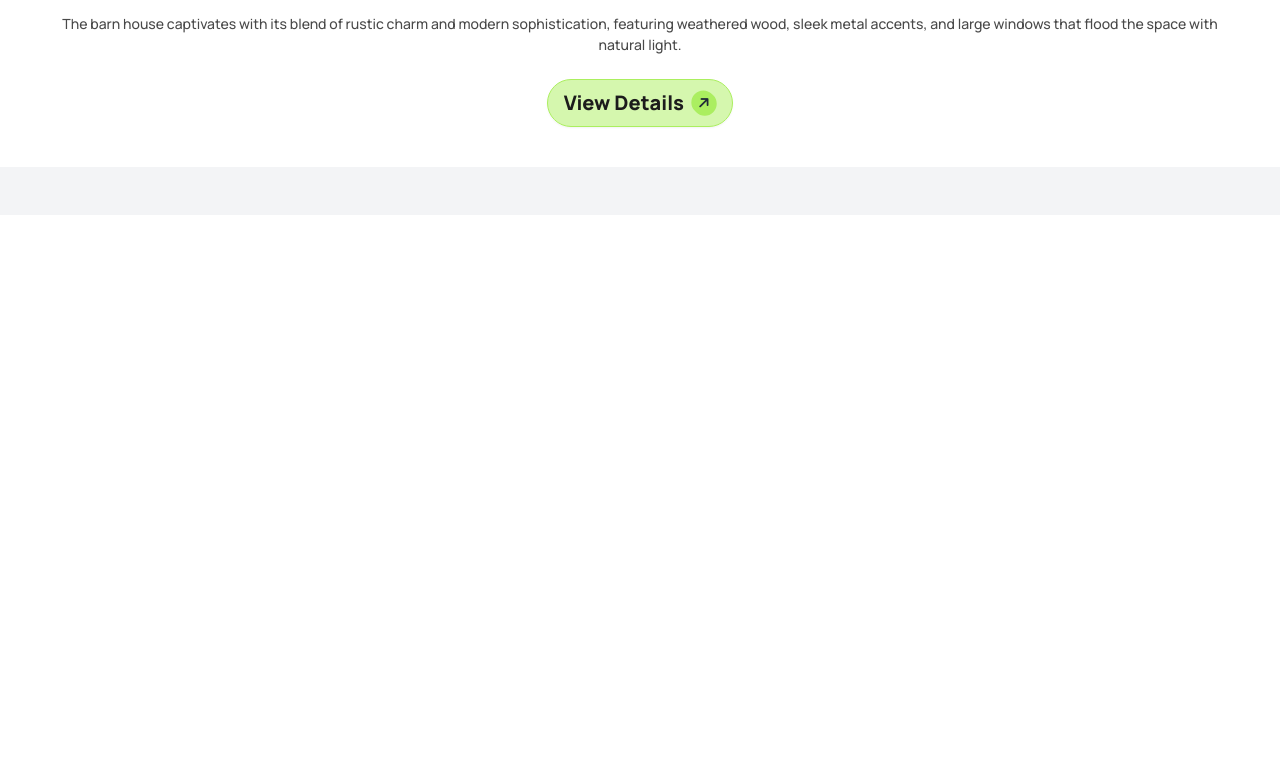
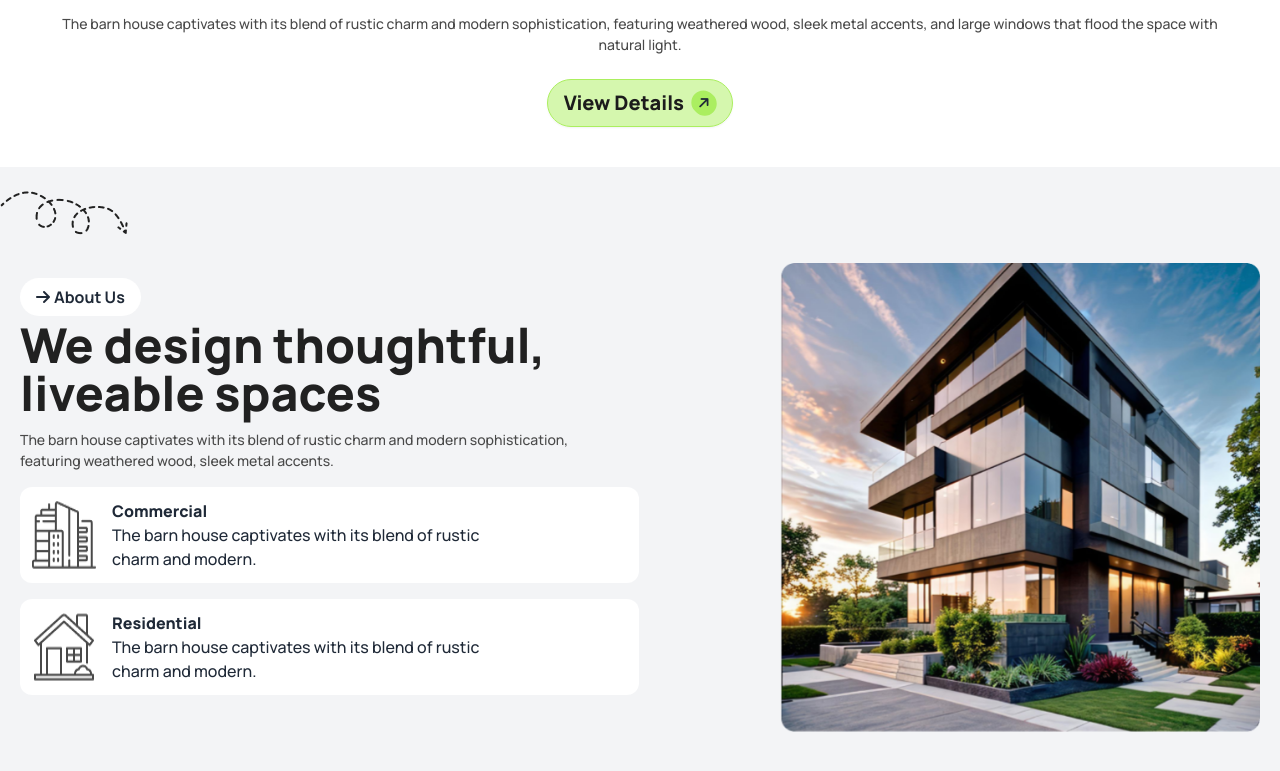
Before and after one commit to thenahidulislam/rinterio, a plain HTML site: page index.html in a window 1280 px wide. Shown: the part 577-1348 px from the top of the page. Before the commit the page ends 800 px from the top, so only its background shows below. Drawn offline with nearby package versions, Linux system fonts and the light colour scheme.

Commit message:
About Us Section added

```diff
--- a/index.html
+++ b/index.html
@@ -106,7 +106,52 @@
     </section>
 </header>
 <main class="bg-gray-100 py-6">
+  <!-- About Us Section -->
+  <section class="container mx-auto">
+    <div class="">
+      <img class="hidden lg:block" src="./assets/Vector.png" alt="">
 
+      <div class="px-5 py-7">
+        <div class="flex flex-col lg:flex-row  justify-center items-center gap-9 ">
+
+            <!-- leftside -->
+        <div class="flex flex-col items-start">
+            <!-- primary text -->
+            <div class="flex flex-col gap-3 justify-center items-center lg:items-start">
+              <div>
+                <a href="" class="bg-white py-2 px-4 rounded-full"><i class="fa-solid fa-arrow-right"></i><span class="text-base font-bold ml-1">About Us</span></a>
+              </div>
+            <h2 class="font-bold text-2xl text-color-heading text-center lg:text-5xl lg:font-extrabold lg:text-left ">We design thoughtful, <br> liveable spaces</h2>
+            <p class="paragraph text-center lg:text-left lg:w-4/5">The barn house captivates with its blend of rustic charm and  modern sophistication, featuring weathered wood, sleek metal accents.</p>
+            </div>
+            <!-- resident & commerce -->
+            <div class="flex flex-col gap-4 my-4">
+            <div class="flex gap-4 bg-white p-3 rounded-xl">
+              <img src="./assets/commercial.png" alt="">
+              <div>
+                <h4 class="text-base font-extrabold">Commercial</h4>
+                <p class="text-base font-medium w-9/12">The barn house captivates with its blend of rustic charm and modern.</p>
+              </div>
+          </div>
+          <div>
+            <div class="flex gap-4 bg-white p-3 rounded-xl">
+              <img src="./assets/residential.png" alt="">
+              <div>
+                <h4 class="text-base font-extrabold">Residential</h4>
+                <p class="text-base font-medium w-9/12">The barn house captivates with its blend of rustic charm and modern.</p>
+              </div>
+          </div>
+            </div>
+          </div>
+      </div>
+            <!-- image -->
+            <div>
+            <img src="./assets/Rectangle.png" alt="">
+            </div>
+
+      </div>
+    </div>
+  </section>
 
 </main>
 
```
